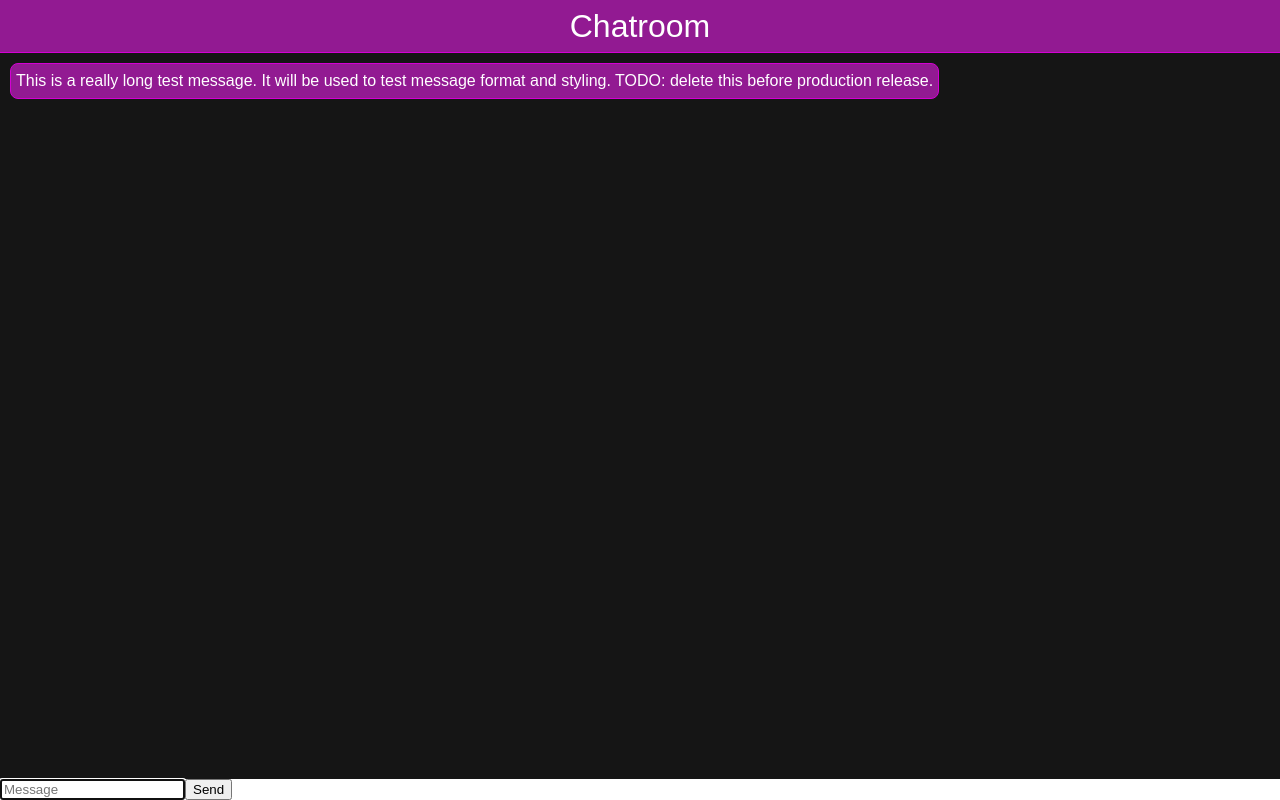
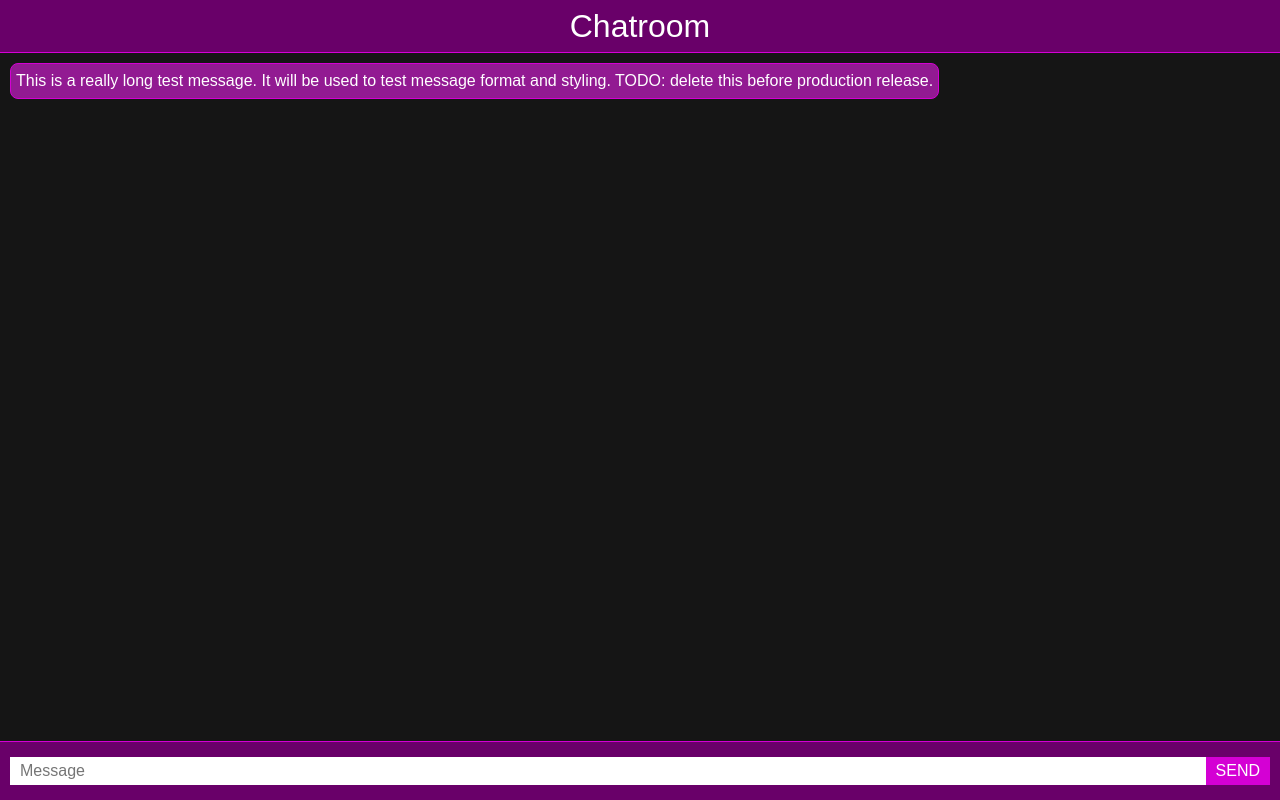
Before and after one commit to sequoian/chatroom, a React (Create React App) app: page / in a window 1280 px wide. Built offline with nearby package versions, Linux system fonts and the light colour scheme.

Commit message:
send message styles

```diff
--- a/src/components/Header.css
+++ b/src/components/Header.css
@@ -1,6 +1,6 @@
 .header {
   color: white;
-  background-color: #921a92;
+  background-color: #690069;
   border-bottom: 1px solid #d400d4;
   text-align: center;
 }
--- /dev/null
+++ b/src/components/SendMessage.css
@@ -0,0 +1,28 @@
+form {
+  background-color: #690069;
+  border-top: 1px solid #d400d4;
+  padding: 15px 10px;
+  display: flex;
+}
+
+input {
+  flex: 1;
+  padding: 5px 10px;
+  border: none;
+  font-size: 16px;
+}
+
+input:focus {
+  outline: none;
+}
+
+button {
+  -moz-appearance: none;
+  -webkit-appearance: none;
+  border: none;
+  color: white;
+  background-color: #d400d4;
+  text-transform: uppercase;
+  font-size: 16px;
+  padding: 0 10px;
+}
--- a/src/components/SendMessage.js
+++ b/src/components/SendMessage.js
@@ -1,6 +1,7 @@
 import React from 'react'
 import {connect} from 'react-redux'
 import {addMessage} from '../actions'
+import './SendMessage.css'
 
 let SendMessage = ({dispatch}) => {
   let input
```
